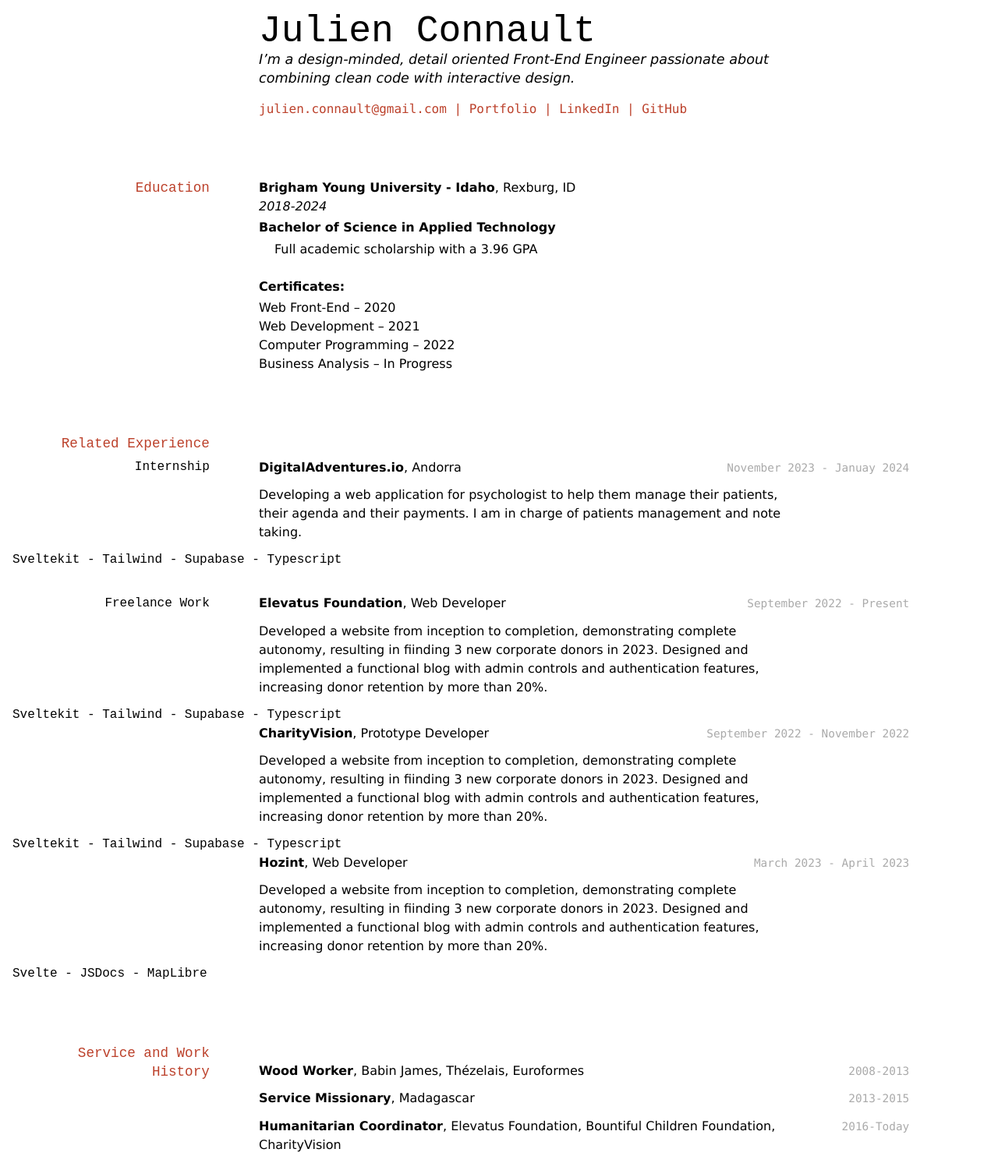
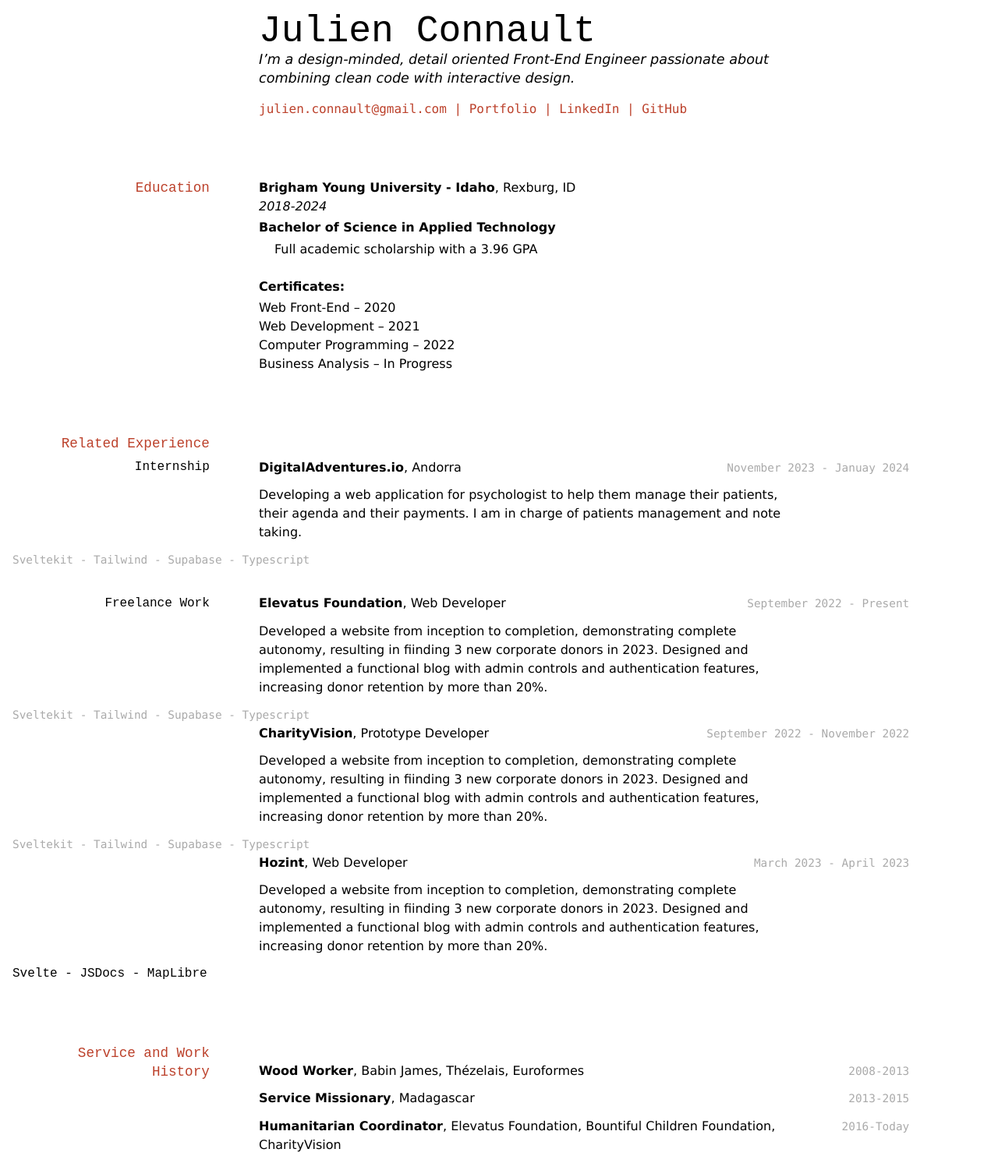
Before and after one commit to Bekiboo/J-Connault_Resume, a Jekyll site: the page built from docs/index.md, in a window 1280 px wide. Shown: the whole page at 78% size. Built offline with Jekyll 4.4.1, drawn with Linux system fonts in a browser that asks for light colours.

````diff
--- a/docs/index.md
+++ b/docs/index.md
@@ -42,7 +42,9 @@ Developing a web application for psychologist to help them manage their
 patients, their agenda and their payments. I am in charge of patients
 management and note taking.
 
-#### Sveltekit - Tailwind - Supabase - Typescript
+```
+Sveltekit - Tailwind - Supabase - Typescript
+```
 
 ### Freelance Work
 
@@ -54,7 +56,9 @@ complete autonomy, resulting in fiinding 3 new corporate donors in 2023.
 Designed and implemented a functional blog with admin controls and
 authentication features, increasing donor retention by more than 20%.
 
-#### Sveltekit - Tailwind - Supabase - Typescript
+```
+Sveltekit - Tailwind - Supabase - Typescript
+```
 
 `September 2022 - November 2022`
 **CharityVision**, Prototype Developer
@@ -64,7 +68,9 @@ complete autonomy, resulting in fiinding 3 new corporate donors in 2023.
 Designed and implemented a functional blog with admin controls and
 authentication features, increasing donor retention by more than 20%.
 
-#### Sveltekit - Tailwind - Supabase - Typescript
+```
+Sveltekit - Tailwind - Supabase - Typescript
+```
 
 `March 2023 - April 2023`
 **Hozint**, Web Developer
````
